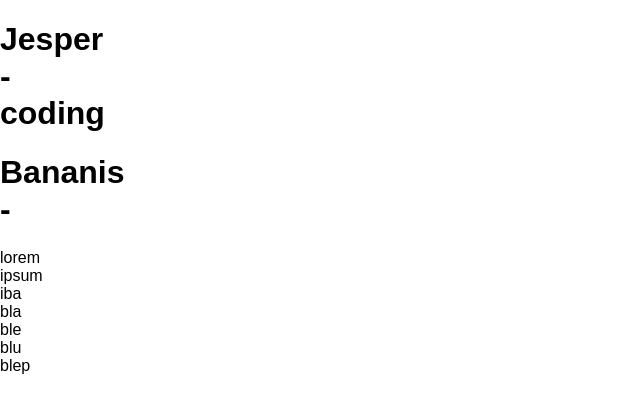
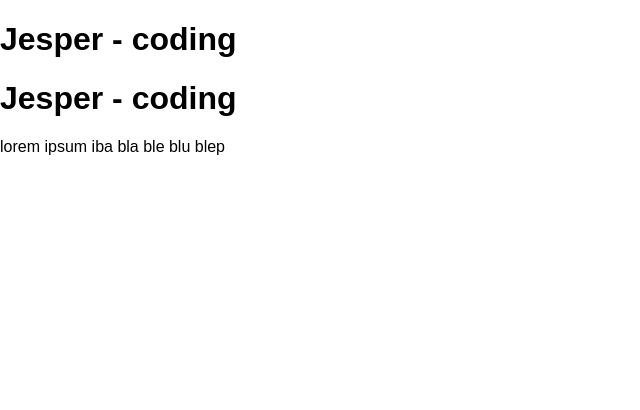
Before and after one commit to javascriptst18/react-demo, a React (Create React App) app: page / in a window 1280 px wide. Shown: the top 410 px of the page, without its empty margins (0-640 px from the left). Built offline with nearby package versions, Linux system fonts and the light colour scheme.

Commit message:
Props and object spread

```diff
--- a/src/App.js
+++ b/src/App.js
@@ -1,19 +1,29 @@
 import React, { Component, Fragment } from 'react';
-import Header from './components/Header';
 import Paragraph from './components/Paragraph';
-let age = 10;
+
+let person = {
+  name:"Jesper",
+  hobby: "coding"
+}
 
 function App(){
   return (
-    <div className="container">
-      <Header
-        name="Jesper"
-        hobby="coding"
-        age={age} />
-      <Header name="Bananis" />
+    <div>
+      <Header {...person} show/>
+      <Header name="Jesper" hobby="coding" age={10} />
       <Paragraph />
-    </div >
+    </div>
   );
 }
 
+function Header(props) {
+  if(props.name === "Jesper"){
+    return <h1 className="header">
+      {props.name} - {props.hobby}
+    </h1>;
+  } else {
+    return null;
+  }
+}
+
 export default App;
--- a/src/components/Header.js
+++ b/src/components/Header.js
@@ -1,7 +1,5 @@
 import React from 'react';
 
-function Header(props) {
-  return <h1 className="header"> {props.name} - {props.hobby} </h1>;
-}
+
 
 export default Header;
```
